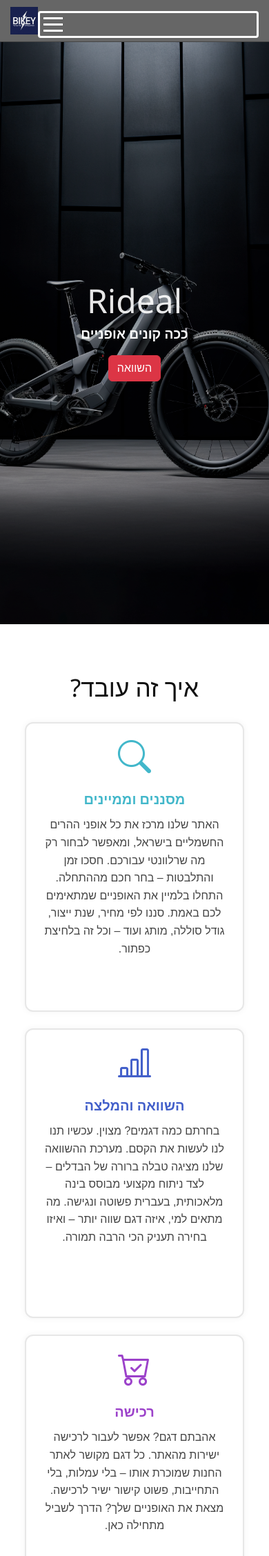
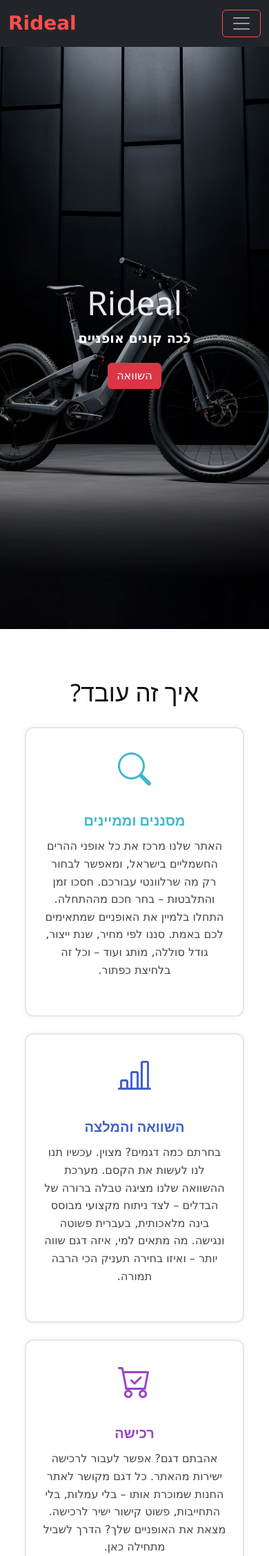
Before and after one commit to RomanCheprack/emtb, a Flask app: page / in a window 390 px wide. Shown: the top 2256 px of the page at 69% size. Run offline with Flask 3, Linux system fonts and the light colour scheme.

Commit message:
creating a navbar

```diff
--- a/data/pedalim.json
+++ b/data/pedalim.json
@@ -392,7 +392,7 @@
     "Firm": "Polygon",
     "Model": "Kalosi",
     "Year": "2025",
-    "Price": "",
+    "Price": "10,900",
     "Disc_price": "10,990₪",
     "Image URL": "https://pedalim.co.il/Media/Uploads/kalosi_green.webp",
     "Product URL": "https://pedalim.co.il/kalosi",
@@ -420,7 +420,7 @@
     "Firm": "Polygon",
     "Model": "Kalosi V2",
     "Year": "2024",
-    "Price": "",
+    "Price": "10,500",
     "Disc_price": "10,500₪",
     "Image URL": "https://pedalim.co.il/Media/Uploads/MY25-KALOSI-LANES-EVO-GREEN-GENT-P.webp",
     "Product URL": "https://pedalim.co.il/kalosi-v2",
@@ -448,7 +448,7 @@
     "Firm": "Polygon",
     "Model": "Kalosi V2 ST",
     "Year": "2024",
-    "Price": "",
+    "Price": "10,500",
     "Disc_price": "10,500₪",
     "Image URL": "https://pedalim.co.il/Media/Uploads/MY25-KALOSI-LANES-EVO-BLACK-GREY-LADY-P.webp",
     "Product URL": "https://pedalim.co.il/kalosi-st-v2",
--- a/static/js/navbar.js
+++ /dev/null
@@ -1,28 +0,0 @@
-// define all UI variable
-const navToggler = document.querySelector('.nav-toggler');
-const navMenu = document.querySelector('.site-navbar ul');
-const navLinks = document.querySelectorAll('.site-navbar a');
-
-// load all event listners
-allEventListners();
-
-// functions of all event listners
-function allEventListners() {
-  // toggler icon click event
-  navToggler.addEventListener('click', togglerClick);
-  // nav links click event
-  navLinks.forEach( elem => elem.addEventListener('click', navLinkClick));
-}
-
-// togglerClick function
-function togglerClick() {
-  navToggler.classList.toggle('toggler-open');
-  navMenu.classList.toggle('open');
-}
-
-// navLinkClick function
-function navLinkClick() {
-  if(navMenu.classList.contains('open')) {
-    navToggler.click();
-  }
-}
--- a/static/styles/home.css
+++ b/static/styles/home.css
@@ -1,16 +1,7 @@
-/* Universal Reset */
-*,
-::before,
-::after {
-    box-sizing: border-box;
-    font-family: 'Montserrat', sans-serif;
-    margin: 0;
-    padding: 0;
-}
 
 /* Hero Section */
 .hero-container {
-    background-image: url('../images/cool-bicycle-studio.jpg');
+    background-image: url('../images/cool-bicycle-studio.webp');
     background-size: cover;
     background-position: center;
     height: 100vh;
@@ -112,22 +103,40 @@ section {
     order: 0; /* fallback */
 }
 
-.order-mobile-1 { order: 1; }
-.order-mobile-2 { order: 2; }
-.order-mobile-3 { order: 3; }
+.order-mobile-1 {
+    order: 1;
+}
+
+.order-mobile-2 {
+    order: 2;
+}
+
+.order-mobile-3 {
+    order: 3;
+}
 
 /* Large screen override */
 @media (min-width: 768px) {
-  .order-desktop-1 { order: 1; }
-  .order-desktop-2 { order: 2; }
-  .order-desktop-3 { order: 3; }
+    .order-desktop-1 {
+        order: 1;
     }
+
+    .order-desktop-2 {
+        order: 2;
+    }
+
+    .order-desktop-3 {
+        order: 3;
+    }
+}
+
 @media (max-width: 900px) {
     .service {
         flex: 1 1 100%;
         max-width: 100%;
     }
 }
+
 .service:hover {
     box-shadow: 0 6px 16px rgba(0, 0, 0, 0.1);
 }
@@ -183,7 +192,7 @@ section {
         flex-direction: column;
     }
 
-    button {
+    .button {
         width: 100%;
         margin-top: 10px;
     }
--- a/static/styles/layout.css
+++ b/static/styles/layout.css
@@ -1,9 +1,12 @@
 
-/* default css start */
 * {
     margin: 0;
     padding: 0;
-    box-sizing: border-box;
+    border: 0;
+    outline: 0;
+    font-size: 100%;
+    vertical-align: baseline;
+    background: transparent;
 }
 
 html {
@@ -12,195 +15,5 @@ html {
     -moz-box-sizing: border-box;
     box-sizing: border-box;
 }
-body {
-    font-family: 'Open Sans', sans-serif;
-    font-size: 14px;
-    font-weight: 400;
-    line-height: 20px;
-    margin: 0;
-    overflow-x: hidden;
-    background: #fff;
-    -webkit-box-sizing: border-box;
-    -moz-box-sizing: border-box;
-    box-sizing: border-box;
+
 }
-
-
-.container {
-    width: 100%;
-    max-width: 1440px;
-    margin: 0 auto;
-    padding: 0 15px;
-}
-
-/* default css end */
-
-
-/* navbar regular css start */
-.navbar-area {
-    background: rgba(0,0,0,.6);
-    border-bottom: 1px solid #000;
-}
-
-.site-navbar {
-    display: flex;
-    justify-content: space-between;
-    align-items: center;
-}
-
-a.site-logo {
-    font-size: 26px;
-    font-weight: 800;
-    text-transform: uppercase;
-    color: #fff;
-    text-decoration: none;
-}
-
-.site-navbar ul {
-    margin: 0;
-    padding: 0;
-    list-style: none;
-    display: flex;
-}
-
-    .site-navbar ul li a {
-        color: #fff;
-        padding: 20px;
-        display: block;
-        text-decoration: none;
-        text-transform: uppercase;
-    }
-
-        .site-navbar ul li a:hover {
-            background: rgba(255,255,255,.1);
-        }
-/* navbar regular css end */
-
-
-/* nav-toggler css start */
-.nav-toggler {
-    border: 3px solid #fff;
-    padding: 5px;
-    background-color: transparent;
-    cursor: pointer;
-    height: 39px;
-    display: none;
-}
-
-    .nav-toggler span,
-    .nav-toggler span:before,
-    .nav-toggler span:after {
-        width: 28px;
-        height: 3px;
-        background-color: #fff;
-        display: block;
-        transition: .3s;
-    }
-
-        .nav-toggler span:before {
-            content: '';
-            transform: translateY(-9px);
-        }
-
-        .nav-toggler span:after {
-            content: '';
-            transform: translateY(6px);
-        }
-
-    .nav-toggler.toggler-open span {
-        background-color: transparent;
-    }
-
-        .nav-toggler.toggler-open span:before {
-            transform: translateY(0px) rotate(45deg);
-        }
-
-        .nav-toggler.toggler-open span:after {
-            transform: translateY(-3px) rotate(-45deg);
-        }
-/* nav-toggler css start */
-
-
-/* intro-area css start */
-.intro-area {
-    height: calc(100vh - 61px);
-    display: flex;
-    align-items: center;
-    text-align: center;
-    color: #fff;
-}
-
-    .intro-area h2 {
-        font-size: 50px;
-        font-weight: 300;
-        line-height: 50px;
-        margin-bottom: 25px;
-    }
-
-    .intro-area p {
-        font-size: 18px;
-    }
-/* intro-area css end */
-
-
-/* mobile breakpoint start */
-@media screen and (max-width: 767px) {
-    .container {
-        max-width: 720px;
-    }
-    /* navbar css for mobile start */
-    .nav-toggler {
-        display: block;
-    }
-
-    .site-navbar {
-        min-height: 60px;
-    }
-
-        .site-navbar ul {
-            position: absolute;
-            width: 100%;
-            left: 0;
-            top: 60px;
-            flex-direction: column;
-            align-items: center;
-            border-top: 1px solid #444;
-            background-color: rgba(0,0,0,.75);
-            max-height: 0;
-            overflow: hidden;
-            transition: .3s;
-        }
-
-            .site-navbar ul li {
-                width: 100%;
-                text-align: center;
-            }
-
-                .site-navbar ul li a {
-                    padding: 25px;
-                }
-
-                    .site-navbar ul li a:hover {
-                        background-color: rgba(255,255,255,.1);
-                    }
-
-            .site-navbar ul.open {
-                max-height: 100vh;
-                overflow: visible;
-            }
-
-    .intro-area h2 {
-        font-size: 36px;
-        margin-bottom: 15px;
-    }
-    /* navbar css for mobile end */
-}
-
-.site-logo {
-    height: 40px;
-    max-height: 100%;
-    width: auto;
-    display: block;
-}
-
-/* mobile breakpoint end */
--- /dev/null
+++ b/static/styles/navbar.css
@@ -0,0 +1,28 @@
+/* Navbar branding */
+.navbar-brand {
+    font-size: 1.75rem; /* ~28px */
+    font-weight: 600;
+    color: #ff4d4f; /* example Rideal accent red */
+}
+
+/* Nav links style */
+.navbar-nav .nav-link {
+    font-size: 1.125rem; /* 18px */
+    color: #ddd;
+}
+
+    .navbar-nav .nav-link:hover,
+    .navbar-nav .nav-link.active {
+        color: #fff;
+    }
+
+/* Toggler icon color override */
+.navbar-toggler {
+    border-color: #ff4d4f;
+}
+
+
+/* Optional: smoother collapse animation */
+.collapsing {
+    transition: height 0.3s ease;
+}
--- a/templates/home.html
+++ b/templates/home.html
@@ -1,9 +1,6 @@
 {% extends "layout.html" %}
 {% block content %}
 <!-- Page content -->
-<meta charset="UTF-8">
-<link rel="stylesheet" href="{{ url_for('static', filename='styles/home.css') }}">
-
 <div class="hero-container">
     <div class="hero-body">
         <h1>Rideal</h1>
--- a/templates/layout.html
+++ b/templates/layout.html
@@ -10,35 +10,12 @@
     <link rel="stylesheet" href="https://fonts.googleapis.com/css?family=Lato">
     <link rel="stylesheet" href="https://cdn.jsdelivr.net/npm/bootstrap-icons@1.11.3/font/bootstrap-icons.css">
     <link rel="stylesheet" href="{{ url_for('static', filename='styles/layout.css') }}">
+    <link rel="stylesheet" href="{{ url_for('static', filename='styles/navbar.css') }}">
+    <link rel="stylesheet" href="{{ url_for('static', filename='styles/home.css') }}" >
 
 </head>
 <body>
-    <header class="header-area">
-        <!-- site-navbar start -->
-        <div class="navbar-area">
-            <div class="container">
-                <nav class="site-navbar">
-                    <!-- site logo -->
-                    <a href="/">
-                        <img src="{{ url_for('static', filename='images/bikey_logo.png') }}" class="site-logo" alt="Bikey logo">
-                    </a>
-
-                    <!-- site menu/nav -->
-                    <ul dir="rtl">
-                        <li><a href="/">בית</a></li>
-                        <li><a href="/bikes">אופניים</a></li>
-                        <li><a href="/blog">בלוג</a></li>
-                    </ul>
-
-                    <!-- nav-toggler for mobile version only -->
-                    <button class="nav-toggler">
-                        <span></span>
-                    </button>
-                </nav>
-            </div>
-        </div><!-- navbar-area end -->
-
-    </header>
+    {% include 'navbar.html' %}
     {% block content %}{% endblock %}
 
     <!-- Footer -->
@@ -46,9 +23,7 @@
         <p class="w3-medium" style="margin-top:15px">© 2025 Rideal כל הזכויות שמורות לחברת</p>
     </footer>
 
+    <script src="https://cdn.jsdelivr.net/npm/bootstrap@5.3.0/dist/js/bootstrap.bundle.min.js"></script>
 
-    <script src="{{ url_for('static', filename='js/navbar.js') }}"></script>
-
-    <script src="https://cdn.jsdelivr.net/npm/bootstrap@5.3.0/dist/js/bootstrap.bundle.min.js"></script>
 </body>
 </html>
--- /dev/null
+++ b/templates/navbar.html
@@ -0,0 +1,22 @@
+<nav class="navbar navbar-expand-lg navbar-dark bg-dark sticky-top">
+    <div class="container-fluid">
+        <a class="navbar-brand" href="/">Rideal</a>
+
+        <button class="navbar-toggler" type="button"
+                data-bs-toggle="collapse"
+                data-bs-target="#mainNavbar"
+                aria-controls="mainNavbar"
+                aria-expanded="false"
+                aria-label="Toggle navigation">
+            <span class="navbar-toggler-icon"></span>
+        </button>
+
+        <div dir="rtl" class="collapse navbar-collapse" id="mainNavbar">
+            <ul class="navbar-nav ms-auto mb-2 mb-lg-0">
+                <li class="nav-item"><a class="nav-link active" aria-current="page" href="/">בית</a></li>
+                <li class="nav-item"><a class="nav-link" href="/bikes">אופניים</a></li>
+                <li class="nav-item"><a class="nav-link" href="/blog">בלוג</a></li>
+            </ul>
+        </div>
+    </div>
+</nav>
```
Also changed, not shown: static/images/cool-bicycle-studio.webp (added). Lines whose indentation alone changed are shown as unchanged.
